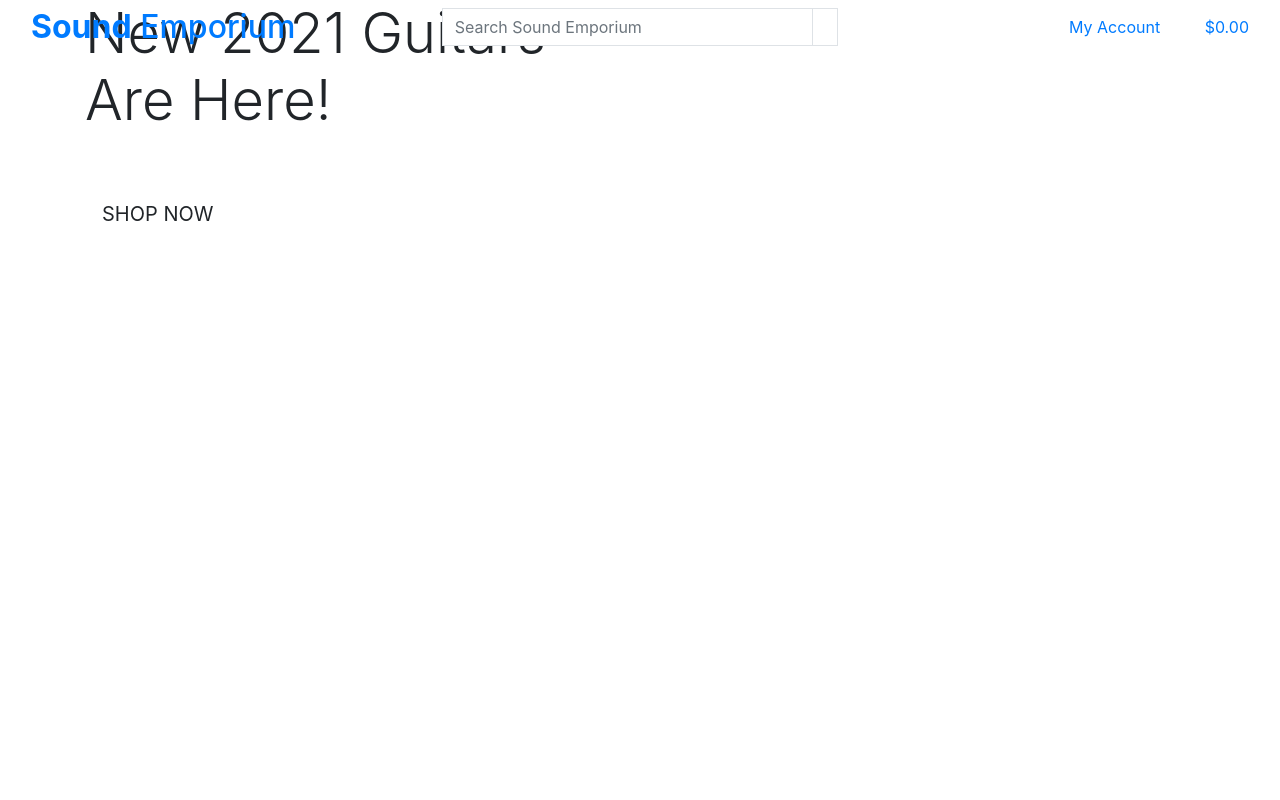
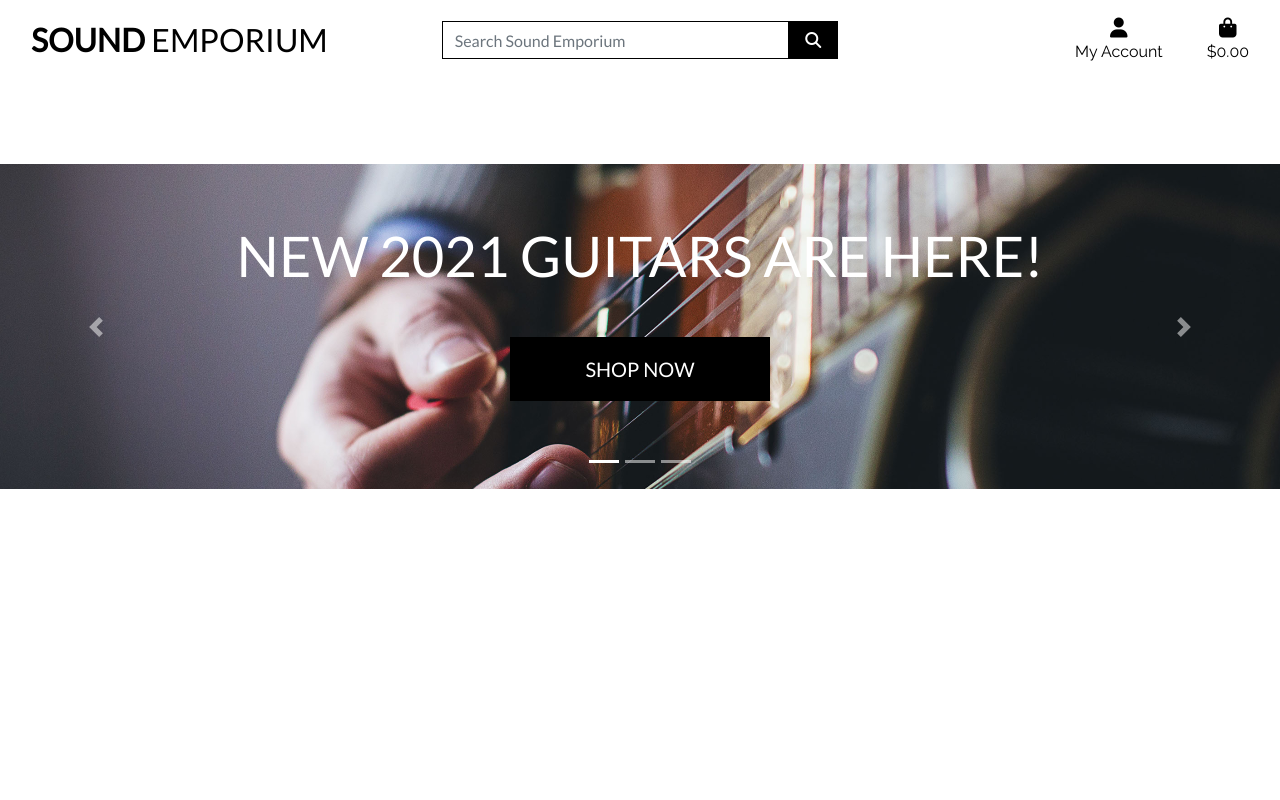
Before and after one commit to mattingliscoding/code-institute-milestone-project-four, a Django app: page / in a window 1280 px wide. Run offline with Django 3.2, Linux system fonts and the light colour scheme; some libraries are stand-ins or nearby versions.

Commit message:
homepage header completed, with css & homepage img carousel

```diff
--- a/home/templates/home/index.html
+++ b/home/templates/home/index.html
@@ -10,18 +10,55 @@
 {% endblock %}
 
 {% block content %}
-    <div class="container h-100">
-        <div class="row h-100">
-            <div class="col-7 col-md-6 my-auto">
-                <h1 class="display-4 logo-font text-black">
-                    New 2021 Guitars Are Here!
-                </h1>
-                <div class="my-5">
-                    <h4>
+
+    <div id="carouselExampleIndicators" class="carousel slide" data-ride="carousel">
+        <ol class="carousel-indicators">
+            <li data-target="#carouselExampleIndicators" data-slide-to="0" class="active"></li>
+            <li data-target="#carouselExampleIndicators" data-slide-to="1"></li>
+            <li data-target="#carouselExampleIndicators" data-slide-to="2"></li>
+        </ol>
+        <div class="carousel-inner">
+            <div class="carousel-item active">
+                <img class="d-block w-100" src="/media/banners/guitar-banner.jpg" alt="First slide">
+                <div class="carousel-caption d-none d-md-block">
+                    <h1 class="display-4 logo-font">
+                        New 2021 Guitars Are Here!
+                    </h1>
+                    <h4 class="my-5">
+                        <a href="" class="shop-now-button btn btn-lg rounded-0 text-uppercase py-3">Shop Now</a>
+                    </h4>
+                </div>
+            </div>
+            <div class="carousel-item">
+                <img class="d-block w-100" src="/media/banners/studio-gear-banner.jpg" alt="Second slide">
+                <div class="carousel-caption d-none d-md-block">
+                    <h1 class="display-4 logo-font">
+                        15% Off Studio Monitors for a limited time!
+                    </h1>
+                    <h4 class="my-5">
+                        <a href="" class="shop-now-button btn btn-lg rounded-0 text-uppercase py-3">Shop Now</a>
+                    </h4>
+                </div>
+            </div>
+            <div class="carousel-item">
+                <img class="d-block w-100" src="/media/banners/drums-banner.jpg" alt="Third slide">
+                <div class="carousel-caption d-none d-md-block">
+                    <h1 class="display-4 logo-font">
+                        All New DW Drum products in stock
+                    </h1>
+                    <h4 class="my-5">
                         <a href="" class="shop-now-button btn btn-lg rounded-0 text-uppercase py-3">Shop Now</a>
                     </h4>
                 </div>
             </div>
         </div>
+        <a class="carousel-control-prev" href="#carouselExampleIndicators" role="button" data-slide="prev">
+            <span class="carousel-control-prev-icon" aria-hidden="true"></span>
+            <span class="sr-only">Previous</span>
+        </a>
+        <a class="carousel-control-next" href="#carouselExampleIndicators" role="button" data-slide="next">
+            <span class="carousel-control-next-icon" aria-hidden="true"></span>
+            <span class="sr-only">Next</span>
+        </a>
     </div>
 {% endblock %}
--- a/sound_emporium/settings.py
+++ b/sound_emporium/settings.py
@@ -147,3 +147,7 @@ USE_TZ = True
 # https://docs.djangoproject.com/en/3.1/howto/static-files/
 
 STATIC_URL = '/static/'
+STATICFILES_DIRS = (os.path.join(BASE_DIR, 'static'),)
+
+MEDIA_URL = '/media/'
+MEDIA_ROOT = os.path.join(BASE_DIR, 'media')
--- a/sound_emporium/urls.py
+++ b/sound_emporium/urls.py
@@ -15,9 +15,11 @@ Including another URLconf
 """
 from django.contrib import admin
 from django.urls import path, include
+from django.conf import settings
+from django.conf.urls.static import static
 
 urlpatterns = [
     path('admin/', admin.site.urls),
     path('accounts/', include('allauth.urls')),
     path('', include('home.urls')),
-]
+] + static(settings.MEDIA_URL, document_root=settings.MEDIA_ROOT)
--- /dev/null
+++ b/static/css/base.css
@@ -0,0 +1,91 @@
+html {
+    height: 100%;
+}
+
+body {
+    /* background: url('/media/large-images/index-guitar-banner.jpg') no-repeat center center fixed;
+    background-size: cover; */
+    height: calc(100vh - 164px);
+    color: #555;
+    font-family: 'Lato';
+}
+/* font classes */
+
+.lato {
+    font-family: 'Lato', sans-serif;
+}
+
+.raleway {
+    font-family: 'Raleway', sans-serif;
+}
+
+
+/* from Bulma */
+.icon {
+    align-items: center;
+    display: inline-flex;
+    justify-content: center;
+    height: 1.5rem;
+    width: 1.5rem;
+}
+
+.logo-font {
+    text-transform: uppercase;
+}
+
+.main-logo-link {
+    width: fit-content;
+}
+
+.shop-now-button {
+    background: black;
+    color: white;
+    min-width: 260px;
+}
+
+.btn-black {
+    background: black;
+    color: white;
+}
+
+.shop-now-button:hover,
+.shop-now-button:active,
+.shop-now-button:focus,
+.btn-black:hover,
+.btn-black:active,
+.btn-black:focus {
+    background: #222;
+    color: white;
+}
+
+.text-black {
+    color: #000 !important;
+}
+
+.border-black {
+    border: 1px solid black !important;
+}
+
+/* -------------------------------- Media Queries */
+
+/* Slightly larger container on xl screens */
+@media (min-width: 1200px) {
+  .container {
+    max-width: 80%;
+  }
+}
+
+/* fixed top navbar only on medium and up */
+@media (min-width: 992px) {
+    .fixed-top-desktop-only {
+        position: fixed;
+        top: 0;
+        right: 0;
+        left: 0;
+        z-index: 1030;
+    }
+
+    .header-container {
+        padding-top: 164px;
+    }
+}
--- a/templates/base.html
+++ b/templates/base.html
@@ -15,12 +15,17 @@
 
     {% block corecss %}
         <link rel="stylesheet" href="https://stackpath.bootstrapcdn.com/bootstrap/4.4.1/css/bootstrap.min.css" integrity="sha384-Vkoo8x4CGsO3+Hhxv8T/Q5PaXtkKtu6ug5TOeNV6gBiFeWPGFN9MuhOf23Q9Ifjh" crossorigin="anonymous">
+        <link rel="preconnect" href="https://fonts.gstatic.com">
+        <link href="https://fonts.googleapis.com/css2?family=Lato:ital@0;1&family=Raleway:ital@0;1&display=swap"
+            rel="stylesheet">
+        <link rel="stylesheet" href="{% static 'css/base.css' %}">
     {% endblock %}
 
     {% block extra_css %}
     {% endblock %}
 
     {% block corejs %}
+        <script src="https://kit.fontawesome.com/1912b3e2ae.js" crossorigin="anonymous"></script>
         <script src="https://code.jquery.com/jquery-3.4.1.slim.min.js" integrity="sha384-J6qa4849blE2+poT4WnyKhv5vZF5SrPo0iEjwBvKU7imGFAV0wwj1yYfoRSJoZ+n" crossorigin="anonymous"></script>
         <script src="https://cdn.jsdelivr.net/npm/popper.js@1.16.0/dist/umd/popper.min.js" integrity="sha384-Q6E9RHvbIyZFJoft+2mJbHaEWldlvI9IOYy5n3zV9zzTtmI3UksdQRVvoxMfooAo" crossorigin="anonymous"></script>
         <script src="https://stackpath.bootstrapcdn.com/bootstrap/4.4.1/js/bootstrap.min.js" integrity="sha384-wfSDF2E50Y2D1uUdj0O3uMBJnjuUD4Ih7YwaYd1iqfktj0Uod8GCExl3Og8ifwB6" crossorigin="anonymous"></script>
@@ -33,7 +38,7 @@
   </head>
   <body>
     <header class="container-fluid fixed-top">
-        <div class="row">
+        <div id="topnav" class="row bg-white pt-lg-2 d-none d-lg-flex">
             <div class="col-12 col-lg-4 my-auto py-1 py-lg-0 text-center text-lg-left">
                 <a href="{% url 'home' %}" class="nav-link main-logo-link">
                     <h2 class="logo-font text-black my-0"><strong>Sound</strong> Emporium</h2>
@@ -53,7 +58,7 @@
                     </div>
                 </form>
             </div>
-            <div class="col-12 col-lg-4 my-auto py-1 py-lg-0">
+            <div class="col-12 col-lg-4 my-auto py-1 py-lg-0 raleway">
                 <ul class="list-inline list-unstyled text-center text-lg-right my-0">
                     <li class="list-inline-item dropdown">
                         <a class="text-black nav-link" href="#" id="user-options" data-toggle="dropdown" aria-haspopup="true" aria-expanded="false">
```
Also changed, not shown: media/banners/drums-banner.jpg (added), media/banners/guitar-banner.jpg (added), media/banners/studio-gear-banner.jpg (added).
